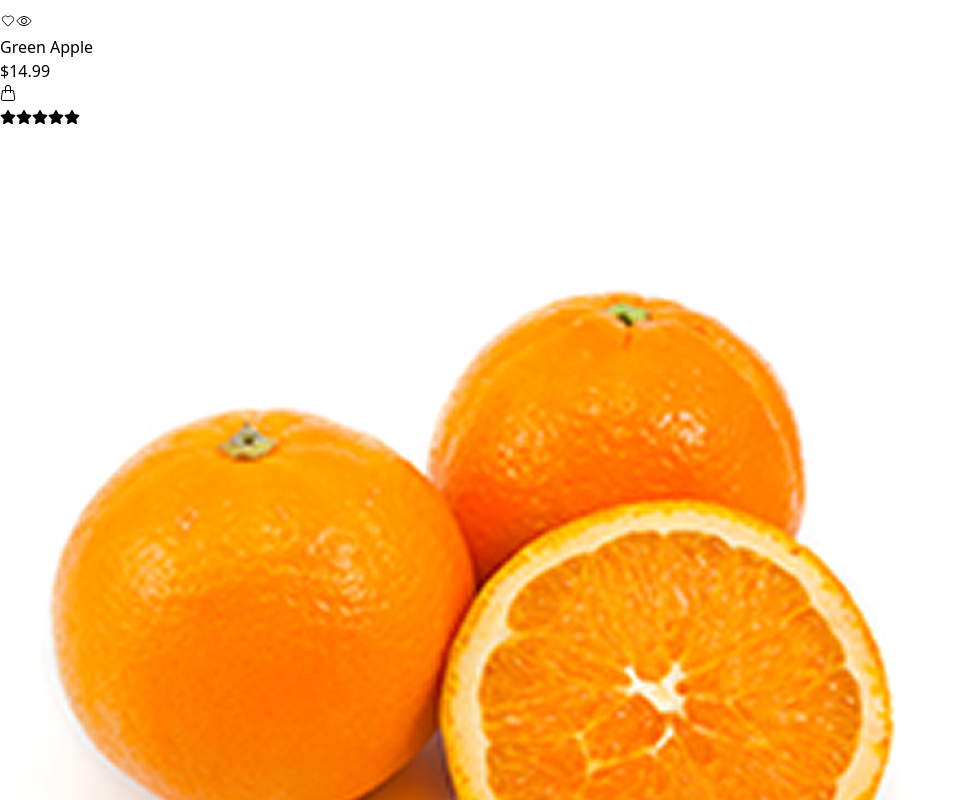
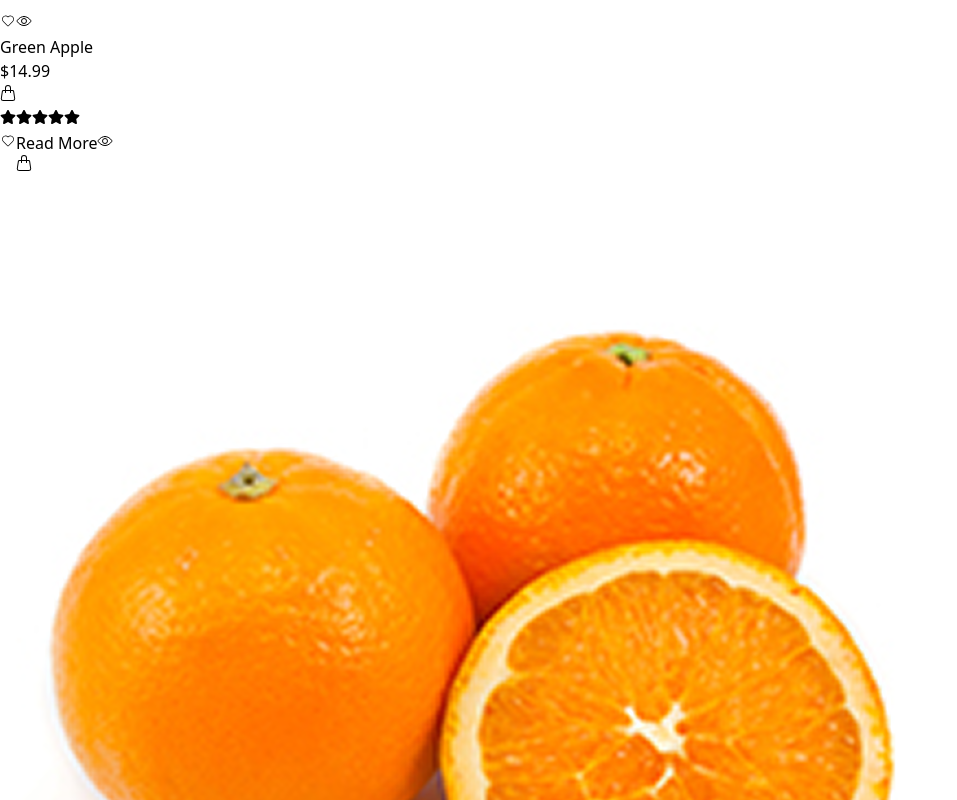
Before and after one commit to explore100/ecobajar, a React (Vite) app in the folder vite-project/: page / in a window 1280 px wide. Shown: the part 6300-7100 px from the top of the page, without its empty margins (0-957 px from the left). Built offline with nearby package versions, Linux system fonts and the light colour scheme.

Commit message:
updated code

```diff
--- a/vite-project/src/Components/BannerS.tsx
+++ b/vite-project/src/Components/BannerS.tsx
@@ -17,6 +17,27 @@ const BannerS = () => {
               <div className="absolute top-0 left-0 w-full h-full flex flex-col mt-[2.1875rem] items-center gap-[16px]  text-white p-4">
                 <h2 className={`text-base font-medium uppercase ${item.id === 42 ? 'text-black' : ''}`}>{item.subtitle}</h2>
                 <h1 className={`text-4xl font-semibold ${item.id === 42 ? 'text-black' : ''}`}>{item.title}</h1>
+
+                {item.id === 40 && (
+                  <div className="w-[18.125rem] h-[3.25rem] pt-[0.5rem] flex justify-center" id="sagar">
+                    <div className="w-[3.5rem] h-[3.25rem] text-center">
+                      <p className="font-normal text-2xl">00</p>
+                      <h1 className="text-xs text-[#FFFFFFCC] uppercase">days</h1>
+                    </div>
+                    <div className="w-[3.5rem] h-[3.25rem] text-center">
+                      <p className="font-normal text-2xl">00</p>
+                      <h1 className="text-xs text-[#FFFFFFCC]  uppercase">hours</h1>
+                    </div>
+                    <div className="w-[3.5rem] h-[3.25rem] text-center">
+                      <p className="font-normal text-2xl">00</p>
+                      <h1 className="text-xs text-[#FFFFFFCC]  uppercase">mins</h1>
+                    </div>
+                    <div className="w-[3.5rem] h-[3.25rem] text-center">
+                      <p className="font-normal text-2xl">00</p>
+                      <h1 className="text-xs text-[#FFFFFFCC]  uppercase">secs</h1>
+                    </div>
+                  </div>
+                )}
                 <p className="text-xl font-semibold ">
                   {item.id === 41 ? (
                     <span className="text-white">Started at</span>
--- a/vite-project/src/Components/Deals.tsx
+++ b/vite-project/src/Components/Deals.tsx
@@ -13,7 +13,7 @@ const Deals = () => {
             </div>
             <div className=" grid  grid-cols-5 mt-[2rem]">
                 {
-                    hotproduct.ProductData.map((item, index) => (
+                    hotproduct.ProductData.slice(0,10).map((item, index) => (
                         <Card title={item.title} index={index} image={item.img} price={item.price} />
 
                     ))
--- a/vite-project/src/Components/Latest.tsx
+++ b/vite-project/src/Components/Latest.tsx
@@ -15,8 +15,12 @@ const Latest = () => {
       <div className="flex gap-[1.5rem] pt-[32px]">
         {
           latestnewz.LatestNewsData.filter((item) => [50, 51, 52]. includes(item.id)).map((item) =>(
-            <div key={item.id} >
-              <img src={item.img} className="w-[26.5rem] h-[20.25rem]" />
+            <div key={item.id} className="relative">
+              <img src={item.img} className="w-[26.5rem] h-[20.25rem] " />
+              <div className="bg-[#FFFFFFD9] w-[3.625rem] px-[1rem] py-[0.375rem] h-[3.625rem] absolute top-[15.125rem] left-[1.5rem] rounded-md">
+                <p className="font-medium text-xl">29</p>
+                <h4 className="uppercase font-medium text-xs">jan</h4>
+              </div>
               <div className=" h-[10.625rem] w-[26.5rem]  px-[1.5rem] pt-[1.5rem] border rounded-b-lg shadow-md " >
                 <div className="flex  gap-[1rem] font-normal text-sm text-[#4D4D4D]">
                 <h2 className="flex items-center  gap-[0.25rem]"><GoTag/>{item.titleA}</h2>
--- a/vite-project/src/Layout/MainLayout.tsx
+++ b/vite-project/src/Layout/MainLayout.tsx
@@ -13,6 +13,8 @@ import CompLogo from "../Components/CompLogo";
 import Insta from "../Components/Insta";
 import Subscribe from "../Components/Subscribe";
 import Footer from "./Footer";
+
+
 
 
 
@@ -41,6 +43,7 @@ const MainLayout = () => {
 <Features/>
 <Item/>
 <BannerS/>
+
 <Discount/>
 <FeatProduct/>
 <Latest/>
@@ -53,6 +56,7 @@ const MainLayout = () => {
 
 
 
+
         <main>
             <Outlet/>
         </main>
--- a/vite-project/src/Types/Types.ts
+++ b/vite-project/src/Types/Types.ts
@@ -15,6 +15,11 @@ export interface FeatProduct {
 
 // this is the code of Latest.tsx
 export interface LatestNews {
+    title: string
+}
+
+// this is the code of hot deals
+export interface HotDeals {
     title: string
 }
 
@@ -186,7 +191,24 @@ export const hotproduct: HotProduct = {
             img: Vegetable_Image.chilli,
             title: 'Green Chili',
             price: "$34.00",
-
+        },
+        {
+            id: 28,
+            img: Vegetable_Image.redcap,
+            title: 'Red Chili',
+            price: "$12.00",
+        },
+        {
+            id: 29,
+            img: Vegetable_Image.tomato,
+            title: 'Red Tomatos',
+            price: "$9.00",
+        },
+        {
+            id: 30,
+            img: Vegetable_Image.slicmango,
+            title: "Surjapur Mango",
+            price: "$34.00",
         }
     ]
 };
--- a/vite-project/src/Ui/Card.tsx
+++ b/vite-project/src/Ui/Card.tsx
@@ -2,6 +2,7 @@ import { BsHandbag } from "react-icons/bs";
 import { FaStar } from "react-icons/fa";
 import { IoEyeOutline } from "react-icons/io5";
 import { CiHeart } from "react-icons/ci";
+import ShopButton from "./ShopButton";
 
 interface Props {
     image: string;
@@ -36,6 +37,15 @@ const Card = ({ image, price, index, title }: Props) => {
                     </button>
                 ))}
             </div>
+            <div className="w-[32.9375rem] h-[2.875rem] justify-evenly hidden ">
+            <button className="border rounded-full p-[10px] shadow-md" ><CiHeart /></button>
+            <ShopButton
+                        title="Read More"
+                        icon={<BsHandbag/>}
+                        bgcolor="bg-[#00B207]"
+                            textcolor="text-[#ffffff]" />
+            <button className="border rounded-full p-[10px]"  ><IoEyeOutline /></button>
+            </div>
         </div>
     )
 }
--- a/vite-project/src/Utility/Data.ts
+++ b/vite-project/src/Utility/Data.ts
@@ -1,6 +1,8 @@
-import { IpreHeader, Product, FeatProduct, LatestNews,  } from "../Types/Types";
+import { IpreHeader, Product, FeatProduct, LatestNews, HotDeals,  } from "../Types/Types";
 
-
+export const  HotDealsdata: HotDeals ={
+  title: "Hot Deals"
+}
 
 export const preHeaderdata: IpreHeader ={
     title: 'Store Location: Lincoln-344, Illinois, Chicago, USA'
```
Also changed, not shown: vite-project/src/Components/Hot.tsx (added, +28 -0 lines), vite-project/src/Utility/Staticimage.ts (+7 -0 lines).
